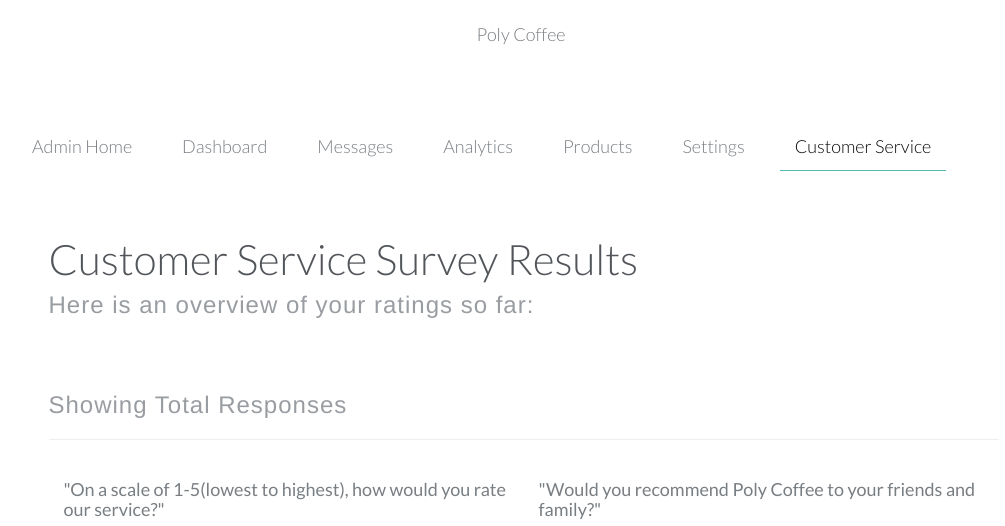
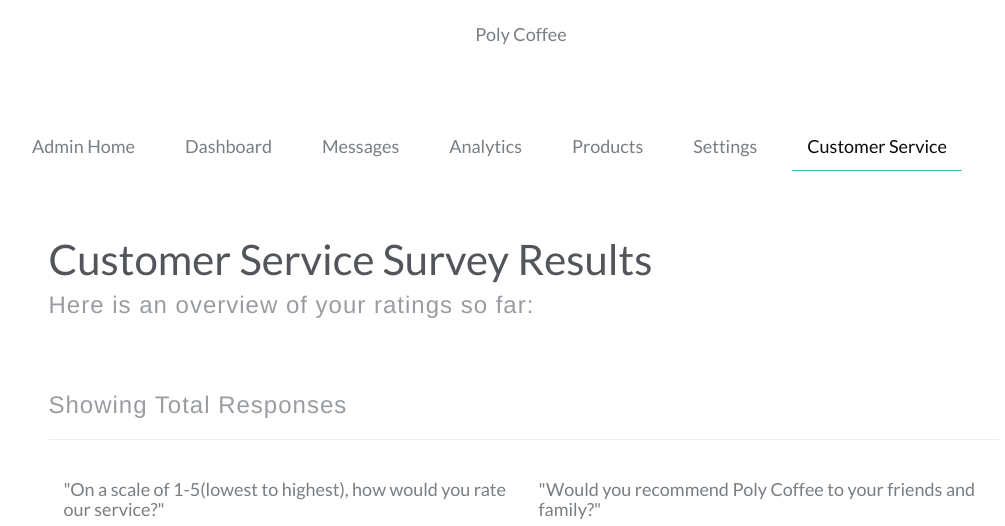
Before and after one commit to samlacerna/voice-app, a website: page public/index.html in a window 1280 px wide. Shown: the part 262-788 px from the top of the page, without its empty margins (119-1124 px from the left). Drawn offline with nearby package versions, Linux system fonts and the light colour scheme; no server answers.

Commit message:
changing google font link

```diff
--- a/public/styles/style.css
+++ b/public/styles/style.css
@@ -1,4 +1,4 @@
-@import url("http://fonts.googleapis.com/css?family=Lato:100,300,400,700,900");
+@import url("https://fonts.googleapis.com/css?family=Lato");
 
 body{
     overflow: scroll
```
